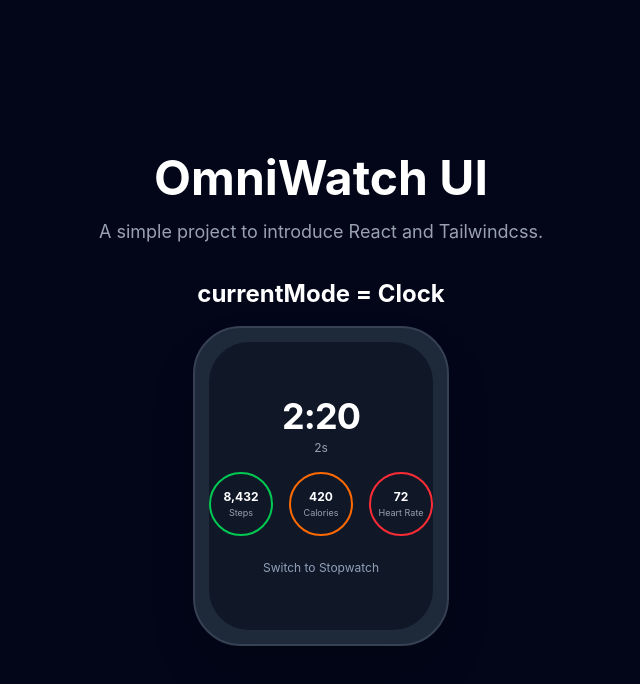
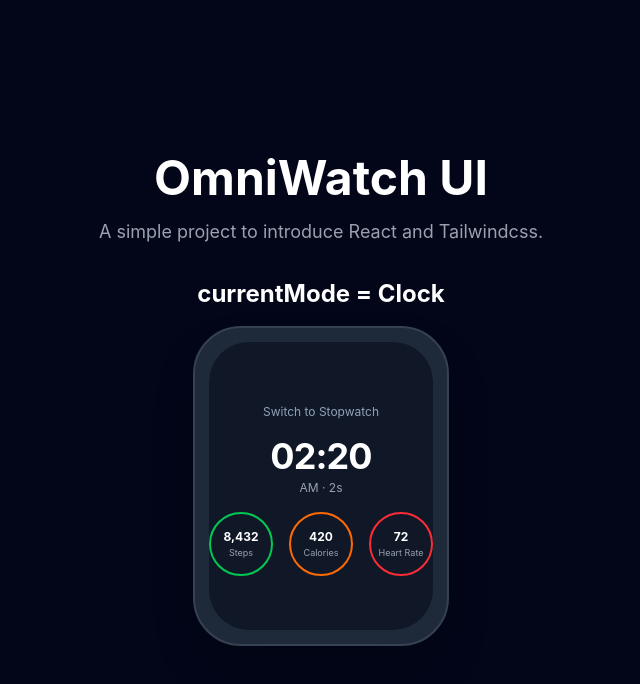
Before and after one commit to sammariumm/omniwatch-ui, a React (Vite) app: page / in a window 1280 px wide. Shown: the top 684 px of the page, without its empty margins (319-959 px from the left). Built offline with nearby package versions, Linux system fonts and the light colour scheme.

Commit message:
chore: relocated switch to clock/stopwatch button

```diff
--- a/src/App.jsx
+++ b/src/App.jsx
@@ -79,8 +79,16 @@ function App() {
 
       <WatchFrame>
 
+        {/* Mode toggle */}
+        <button
+          onClick={() => setCurrentMode(prev => prev === 'clock' ? 'stopwatch' : 'clock')}
+          className="mt-2 text-xs text-slate-400 hover:text-white transition-colors"
+        >
+          {currentMode === 'clock' ? 'Switch to Stopwatch' : 'Switch to Clock'}
+        </button>
+
         {currentMode === 'clock' && (
-          <TimeDisplay hours={time.getHours()} minutes={time.getMinutes()} seconds={time.getSeconds()} format="00" />
+          <TimeDisplay hours={time.getHours()} minutes={time.getMinutes()} seconds={time.getSeconds()} format="12" />
         )}
 
         <div className="flex gap-4">
@@ -101,14 +109,6 @@ function App() {
           />
         )}
 
-        {/* Mode toggle */}
-        <button
-          onClick={() => setCurrentMode(prev => prev === 'clock' ? 'stopwatch' : 'clock')}
-          className="mt-2 text-xs text-slate-400 hover:text-white transition-colors"
-        >
-          {currentMode === 'clock' ? 'Switch to Stopwatch' : 'Switch to Clock'}
-        </button>
-
       </WatchFrame>
     </div>
   );
--- a/src/components/StopwatchWidget.jsx
+++ b/src/components/StopwatchWidget.jsx
@@ -5,7 +5,7 @@ function StopwatchWidget({ currentTime, isRunning, lapTimes, onStart, onStop, on
       <p className="text-xs tracking-widest text-slate-400 mb-1">STOPWATCH</p>
 
       {/* ✅ Color switches based on isRunning */}
-      <div className={`text-4xl font-mono tracking-widest mb-3 ${isRunning ? 'text-green-400' : 'text-white'}`}>
+      <div className={`text-4xl mb-3 ${isRunning ? 'text-green-400' : 'text-white'}`}>
         {currentTime}
       </div>
 
```
